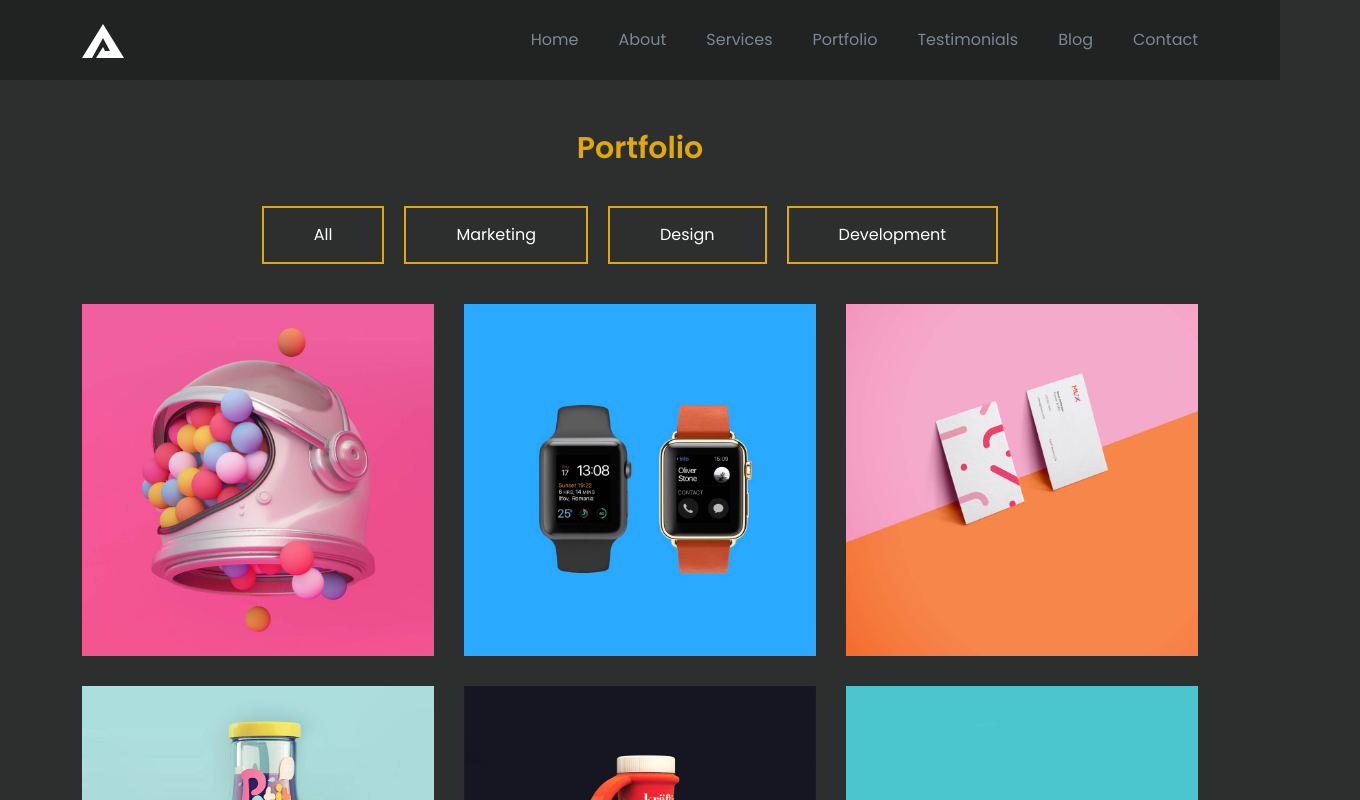
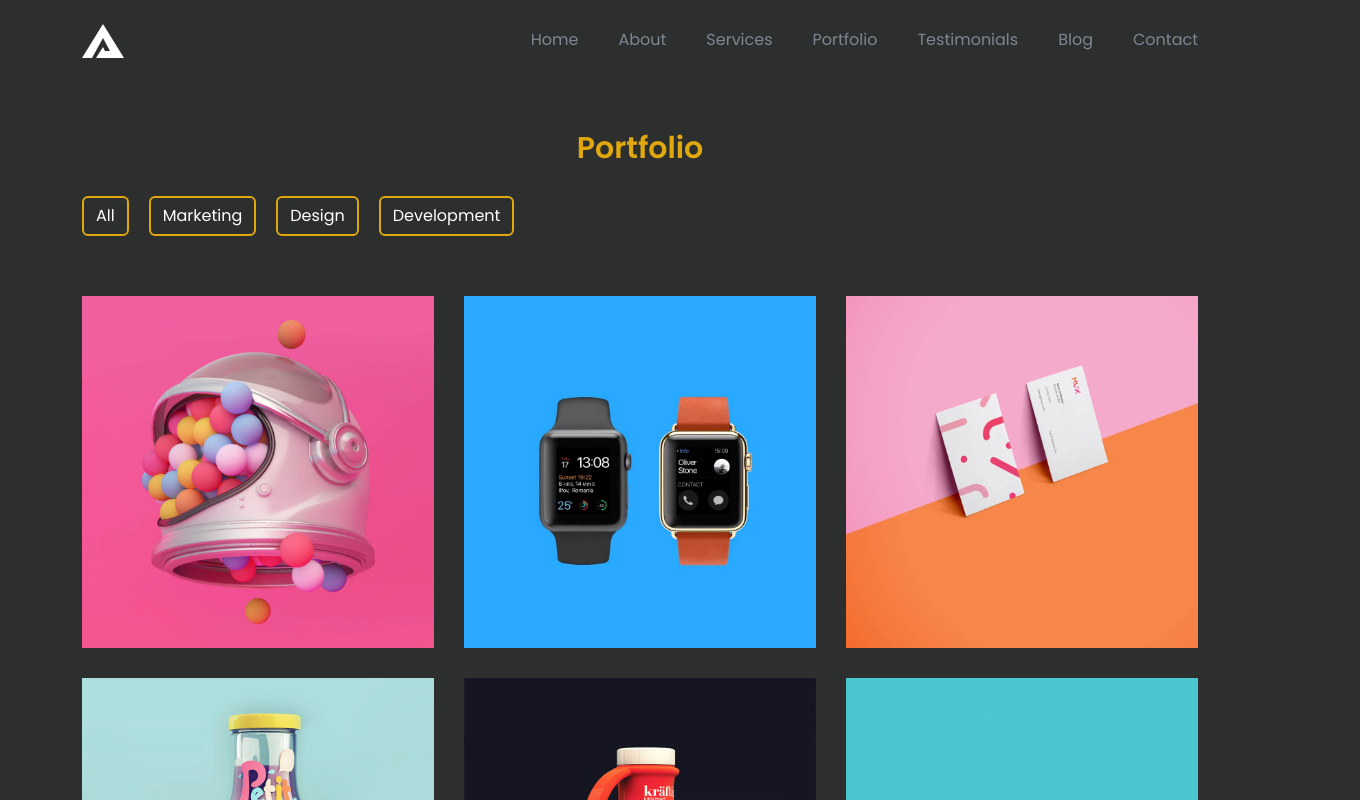
Before and after one commit to gareky1/Praticanto-portifolio-React., a React (Create React App) app: page /portfolio in a window 1280 px wide. Shown: the top 800 px of the page, 1360 px wide, since content can reach past the window. Built offline with nearby package versions, Linux system fonts and the light colour scheme.

Commit message:
ajustando  .1

```diff
--- a/src/App.css
+++ b/src/App.css
@@ -80,13 +80,13 @@ button {
 }
 
 .primaryBtn {
-  background: none;
-  border: 2px solid var(--primaryColor);
+  background: none !important;
+  border: 2px solid var(--primaryColor) !important;
 }
 
 /*---------header-------------*/
 header {
-  background-color: var(--primaryBackground);
+  background-color: var(--headingColor);
   line-height: 10vh;
   position: sticky;
   top: 0;
@@ -220,7 +220,6 @@ section {
     flex-direction: column;
   }
 
-
   .left {
     width: 90%;
     justify-content: center;
@@ -304,6 +303,7 @@ article .box {
   z-index: 2;
   opacity: 0;
 }
+
 .btn-img {
   background-color: #212222;
 }
@@ -320,6 +320,14 @@ article .box {
   transition: 0.5s;
   z-index: -1;
 }
+@media screen and (max-width: 520) {
+  .overlay h3 {
+    font-size: 10px !important;
+  }
+  .overlay span {
+    font-size: 10px !important;
+  }
+}
 
 article .box:hover .overlay,
 article .box:hover .overlay::after {
@@ -327,10 +335,10 @@ article .box:hover .overlay::after {
 }
 
 .catButton {
-  display: flex;
-  justify-content: center;
-  align-items: center;
-  margin: 40px 0;
+  margin-bottom: 30px;
+}
+.catButton .primaryBtn {
+  margin-bottom: 30px;
 }
 
 .catButton button {
@@ -451,8 +459,6 @@ footer p {
   left: 10%;
 }
 
-
-
 /*---------footer-------------*/
 @media screen and (max-width: 768px) {
   .hero {
--- a/src/components/pages/Pages.jsx
+++ b/src/components/pages/Pages.jsx
@@ -8,7 +8,7 @@ import { Portfolio } from "./Portfolio";
 import { Testimonials } from "./Testimonials";
 import { Blog } from "./Blog";
 import { Contact } from "./Contact";
-import { Footer } from "../common/Footer";
+
 
 export const Pages = () => {
   return (
@@ -24,7 +24,6 @@ export const Pages = () => {
           <Route exact path="/blog" component={Blog} />
           <Route exact path="/contact" component={Contact} />
         </Switch>
-        <Footer />
       </Router>
     </>
   );
--- a/src/components/pages/Portfolio.jsx
+++ b/src/components/pages/Portfolio.jsx
@@ -1,12 +1,10 @@
 import React, { useState } from "react";
 import { portfolio } from "../data/dummydata";
-import { Visibility } from "@mui/icons-material";
 import { Heading } from "../common/Heading";
-import {Modal} from '../common/Modal'
+import { Modal } from "../common/Modal";
 
 const allCategory = ["all", ...new Set(portfolio.map((item) => item.category))];
 export const Portfolio = () => {
-
   const [list, setList] = useState(portfolio);
   const [category, setCategory] = useState(allCategory);
   console.log(setCategory);
@@ -18,23 +16,38 @@ export const Portfolio = () => {
     }
   };
 
-  const [model,setModel] = useState(false)
-  const [tempdata,setTempdata] = useState([])
+  const [model, setModel] = useState(false);
+  const [tempdata, setTempdata] = useState([]);
 
-  const getData = (imgSrc,imgSrc1,imgSrc2,title,desc)=>{
-    let tempData = [imgSrc,title,desc,imgSrc1,imgSrc2];
-    setTempdata(items=>[1,...tempData])
-    return setModel(true)
-  }
+  const getData = (imgSrc, imgSrc1, imgSrc2, title, desc) => {
+    let tempData = [imgSrc, title, desc, imgSrc1, imgSrc2];
+    setTempdata((items) => [1, ...tempData]);
+    return setModel(true);
+  };
   return (
     <>
       <article>
         <div className="container">
           <Heading title="Portfolio" />
-          <div className="catButton">
+
+          {/*     <div className="catButton btn-group content grid3" role="group" aria-label="Basic example">
+
             {category.map((category) => (
               <button
-                className="primaryBtn"
+                type="button"
+                className="primaryBtn btn btn-secondary"
+                onClick={() => filterItems(category)}
+                data-aos="zoom-out-down"
+              >
+                {category}
+              </button>
+            ))}
+          </div> */}
+          <div className=" catButton">
+            {category.map((category) => (
+              <button
+                type="button"
+                className="primaryBtn btn btn-secondary"
                 onClick={() => filterItems(category)}
                 data-aos="zoom-out-down"
               >
@@ -52,18 +65,39 @@ export const Portfolio = () => {
                 <div className="overlay">
                   <h3>{items.title}</h3>
                   <span>{items.name}</span>
-                  <Visibility />
-                  <button className="btn-img" onClick={()=>getData(items.imgSrc,items.imgSrc1,items.imgSrc2,items.title,items.desc)}>ver mais</button>
+
+                  <button
+                    className="btn-img"
+                    onClick={() =>
+                      getData(
+                        items.imgSrc,
+                        items.imgSrc1,
+                        items.imgSrc2,
+                        items.title,
+                        items.desc
+                      )
+                    }
+                  >
+                    ver mais
+                  </button>
                 </div>
               </div>
             ))}
           </div>
         </div>
       </article>
-              {
-                model === true ?   <Modal imgSrc={tempdata[1]}  title={tempdata[2]} desc={tempdata[3]} imgSrc1={tempdata[4]} imgSrc2={tempdata[5]} hide={()=> setModel(false)} />:''
-              }
-
+      {model === true ? (
+        <Modal
+          imgSrc={tempdata[1]}
+          title={tempdata[2]}
+          desc={tempdata[3]}
+          imgSrc1={tempdata[4]}
+          imgSrc2={tempdata[5]}
+          hide={() => setModel(false)}
+        />
+      ) : (
+        ""
+      )}
     </>
   );
 };
```
